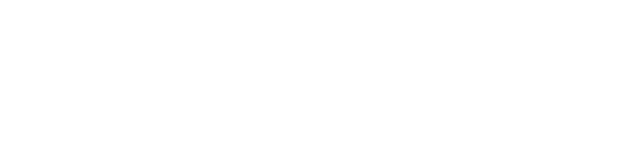
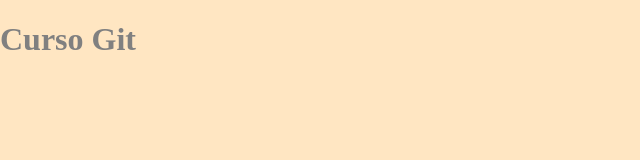
Before and after one commit to henrycadenaec/CursoGit-PildorasInformaticas, a plain HTML site: page index.html in a window 1280 px wide. Shown: the whole page, without its empty margins (0-640 px from the left). Drawn offline with Linux system fonts and the light colour scheme; files that its build step writes are made by us from their sources.

```diff
--- /dev/null
+++ b/css/style.css
@@ -0,0 +1,8 @@
+body {
+  margin: 0;
+  background-color: rgb(255, 230, 194);
+}
+
+h1 {
+  color: grey;
+}
--- a/index.html
+++ b/index.html
@@ -1,12 +1,13 @@
 <!DOCTYPE html>
-<html lang="en">
-<head>
-    <meta charset="UTF-8">
-    <meta http-equiv="X-UA-Compatible" content="IE=edge">
-    <meta name="viewport" content="width=device-width, initial-scale=1.0">
+<html lang="es">
+  <head>
+    <meta charset="UTF-8" />
+    <meta http-equiv="X-UA-Compatible" content="IE=edge" />
+    <meta name="viewport" content="width=device-width, initial-scale=1.0" />
     <title>Curso Git - Pildoras Informaticas</title>
-</head>
-<body>
-
-</body>
+    <link rel="stylesheet" href="style.css" />
+  </head>
+  <body>
+    <h1>Curso Git</h1>
+  </body>
 </html>
```
Also changed, not shown: js/javascript.js (added).
